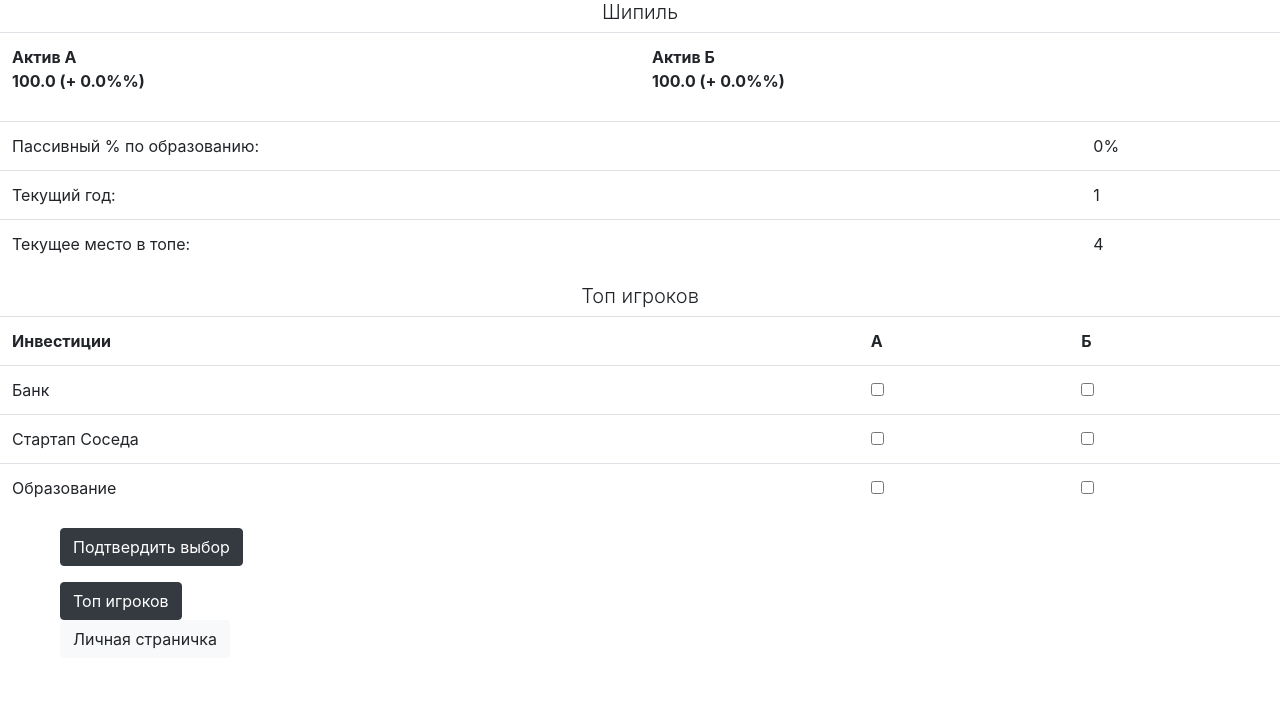
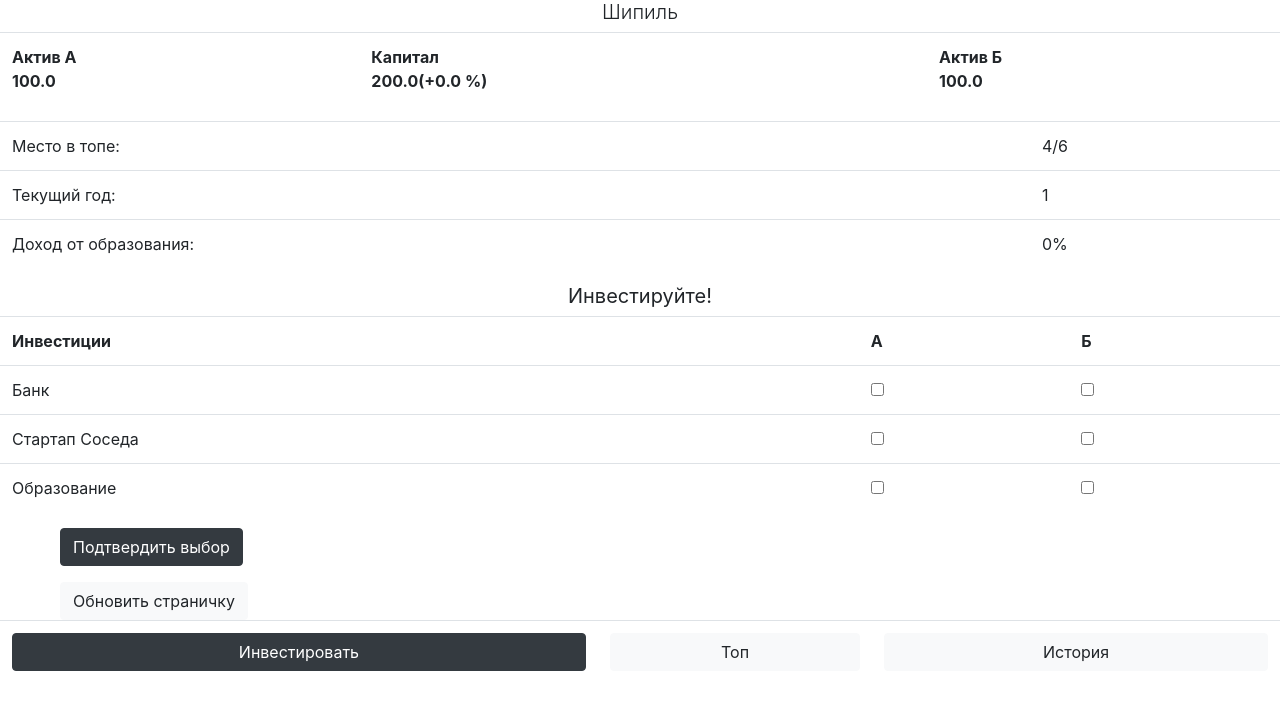
Before and after one commit to Freezylex/finalGameII, a Django app: a page that uses Game/templates/player/mainWindow.html in a window 1280 px wide. Shown: the top 710 px of the page. Run offline with Django 3.2, Linux system fonts and the light colour scheme; data comes from the database, SQL or seed files in the repository; both versions use the stored data as it was after the commit; lists and menus that the app fills with data are empty; some libraries are stand-ins or nearby versions.

Commit message:
aDDED sOME sITE FUNCTIONALITY :)

```diff
--- a/Game/models.py
+++ b/Game/models.py
@@ -76,9 +76,9 @@ class Player(models.Model):
     def SumActive_percentage_increase(self):
         res = (self.Active_a + self.Active_b - self.Active_a_pred - self.Active_b_pred) / (self.Active_a_pred + self.Active_b_pred)
         if res >= 0:
-            output = f"+{round(100 * res, 2)}"
+            output = f"+{round(100 * res, 2)} %"
         else:
-            output = f"{round(100 * res, 2)}"
+            output = f"{round(100 * res, 2) }%"
         return output
 
     def obnulit(self):
--- a/Game/static/css/style.css
+++ b/Game/static/css/style.css
@@ -13,6 +13,11 @@
     text-align: center;
 }
 
+.heading1{
+font-weight: 400;
+}
+
+
 .authorizepage{
     padding: 50px;
     background: #ccc;
@@ -21,3 +26,9 @@
     -ms-transform: translate(-50%, -50%);
     transform: translate(-50%, -50%);
 }
+
+.text_h{
+    color: rgba(255,255,255,0.8);
+    height: 220%
+    background: #ccc;
+}
--- a/Game/templates/player/mainWindow.html
+++ b/Game/templates/player/mainWindow.html
@@ -19,25 +19,27 @@
 {% endif %}
 <table class="table">
     <tr>
-        <th>Актив A <br> {{ player.Active_a }} ({{ player.percentage_increase_active_a}}%)</th>
-        <th>Актив Б <br> {{ player.Active_b }} ({{ player.percentage_increase_active_b }}%)</th>
+        <th >Актив A <br> {{ player.Active_a }} </th>
+        <th>Капитал <br> {{ player.SumActive }}({{ player.SumActive_percentage_increase }})</th>
+        <th>Актив Б <br> {{ player.Active_b }} </th>
     </tr>
 </table>
 <table class="table">
     <tr>
-        <td>Пассивный % по образованию:</td>
-        <td>{{ player.education }}%</td>
+        <td>Место в топе:</td>
+        <td>{{ rating }}/{{ len_rating }}</td>
     </tr>
     <tr>
         <td>Текущий год:</td>
         <td>{{ player.Day }}</td>
     </tr>
     <tr>
-        <td>Текущее место в топе:</td>
-        <td>{{ rating }}</td>
+        <td>Доход от образования:</td>
+        <td>{{ player.education }}%</td>
     </tr>
+
 </table>
-<h4 class="lead heading">Топ игроков</h4>
+<h4 class="heading1 lead heading">Инвестируйте!</h4>
 
 <form class="d" action="{%  url 'user_page:make_choice' player.Name%}" method="post">
     {% csrf_token %}
@@ -65,17 +67,32 @@
     </p>
 </form>
 <form action="{%  url 'user_page:next_step' player.Name %}" method="post">
+                {% csrf_token %}
+                <button class="btn button1 btn-light ">Обновить страничку</button>
+</form>
+<table  class="table">
+    <tr>
+        <th>
+            <form action="{%  url 'user_page:to_MainWindow' player.Name%}" method="post">
+                {% csrf_token %}
+                <button class="btn btn-dark width_bottom">Инвестировать</button>
+            </form>
+        </th>
+        <th>
+            <form action="{%  url 'user_page:next_step' player.Name %}" method="post">
+                {% csrf_token %}
+                <button class="btn btn-light width_bottom">Топ </button>
+            </form>
+        </th>
+        <th>
+            <form action="{%  url 'user_page:to_top_players' player.Name%}" method="post">
+                {% csrf_token %}
+                <button class="btn btn-light width_bottom">История</button>
+            </form>
+        </th>
+    </tr>
+</table>
 
-    {% csrf_token %}
-
-    <button class="btn btn-dark button1">Топ игроков</button>
-</form>
-<form action="{%  url 'user_page:to_top_players' player.Name %}" method="post">
-
-    {% csrf_token %}
-
-    <button class="btn btn-light button1">Личная страничка</button>
-</form>
 
 <!-- Optional JavaScript -->
 <!-- jQuery first, then Popper.js, then Bootstrap JS -->
--- a/Game/views.py
+++ b/Game/views.py
@@ -27,6 +27,7 @@ def to_MainWindow(request, player):
         # player.save()
         players = Player.objects.order_by('-Active_a').order_by('-Active_b')
         rating = list(players).index(player) + 1
+        len_rating = len(players)
         id_actives = [0,1,2]
         if day >= 4:
             id_actives += [3, 4]
@@ -37,7 +38,8 @@ def to_MainWindow(request, player):
 
     except:
         raise Http404('Что-то пошло не так в to Main menue')
-    return render(request, "player/mainWindow.html", {'player': player, 'players': players,
+    return render(request, "player/mainWindow.html", {'player': player, 'len_rating': len_rating,
+                                                      'players': players,
                                                       'actives': actives, 'rating': rating})
 
 
```
Also changed, not shown: Game/templates/player/Personal Page.html (+18 -44 lines), db.sqlite3.
